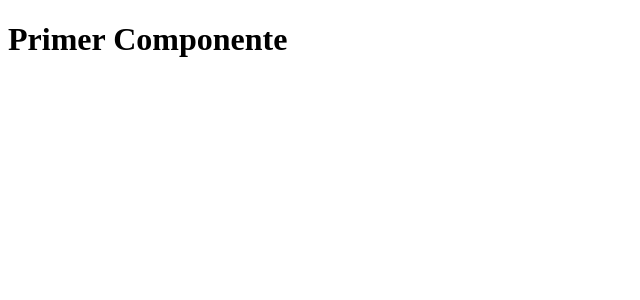
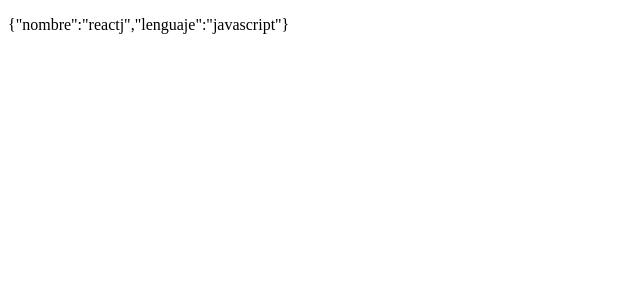
Before and after one commit to blonder413/primer-proyecto-react, a React (Vite) app: page / in a window 1280 px wide. Shown: the top 300 px of the page, without its empty margins (0-640 px from the left). Built offline with nearby package versions, Linux system fonts and the light colour scheme.

Commit message:
constantes

```diff
--- a/src/PrimerComponente.jsx
+++ b/src/PrimerComponente.jsx
@@ -1,5 +1,13 @@
+const string = "esto es un texto"
+const number = 413
+const array = ["reactjs", "javascript"]
+const boolean = true
+const funcion = () => 1+1
+const objeto = {nombre: "reactj", lenguaje: "javascript"}
+const fecha = new Date()
+
 export const PrimerComponente = () => {
     return (
-        <h1>Primer Componente</h1>
+        <p>{ JSON.stringify(objeto) }</p>
     )
 }
```
